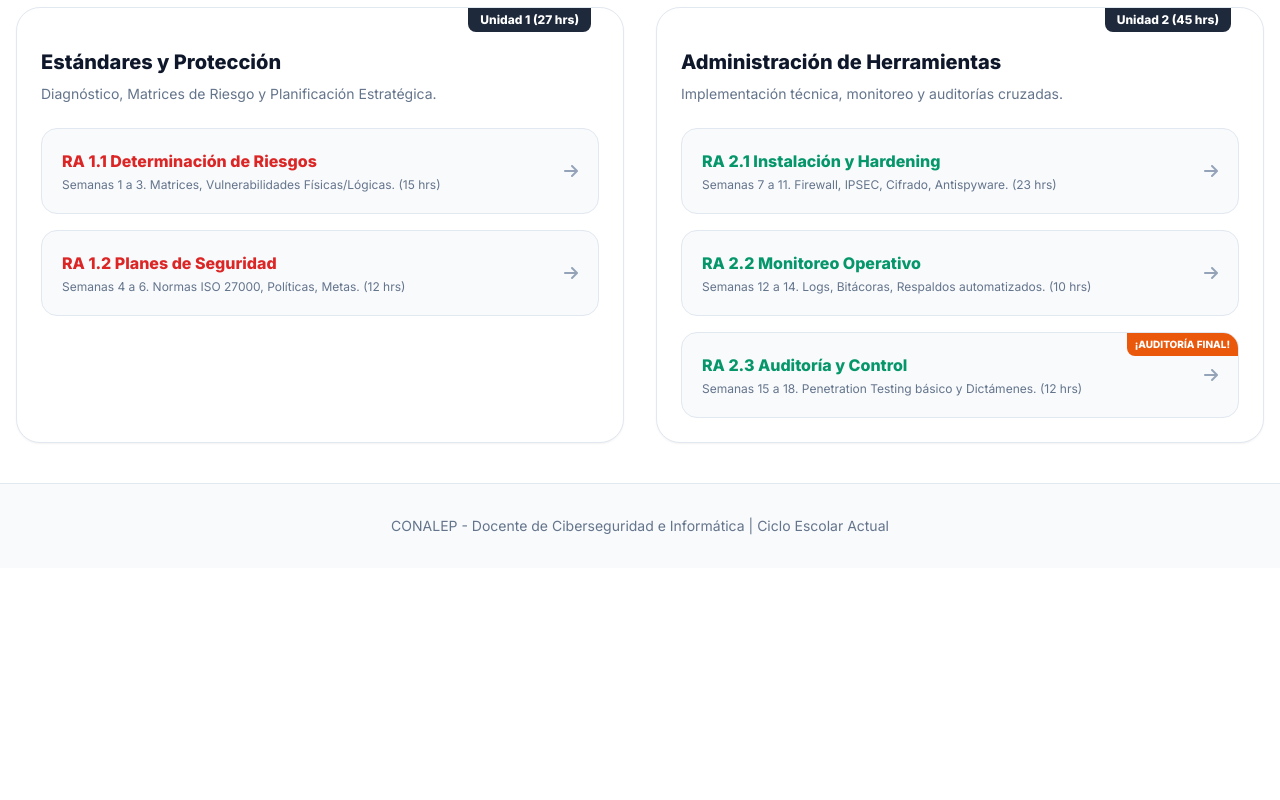
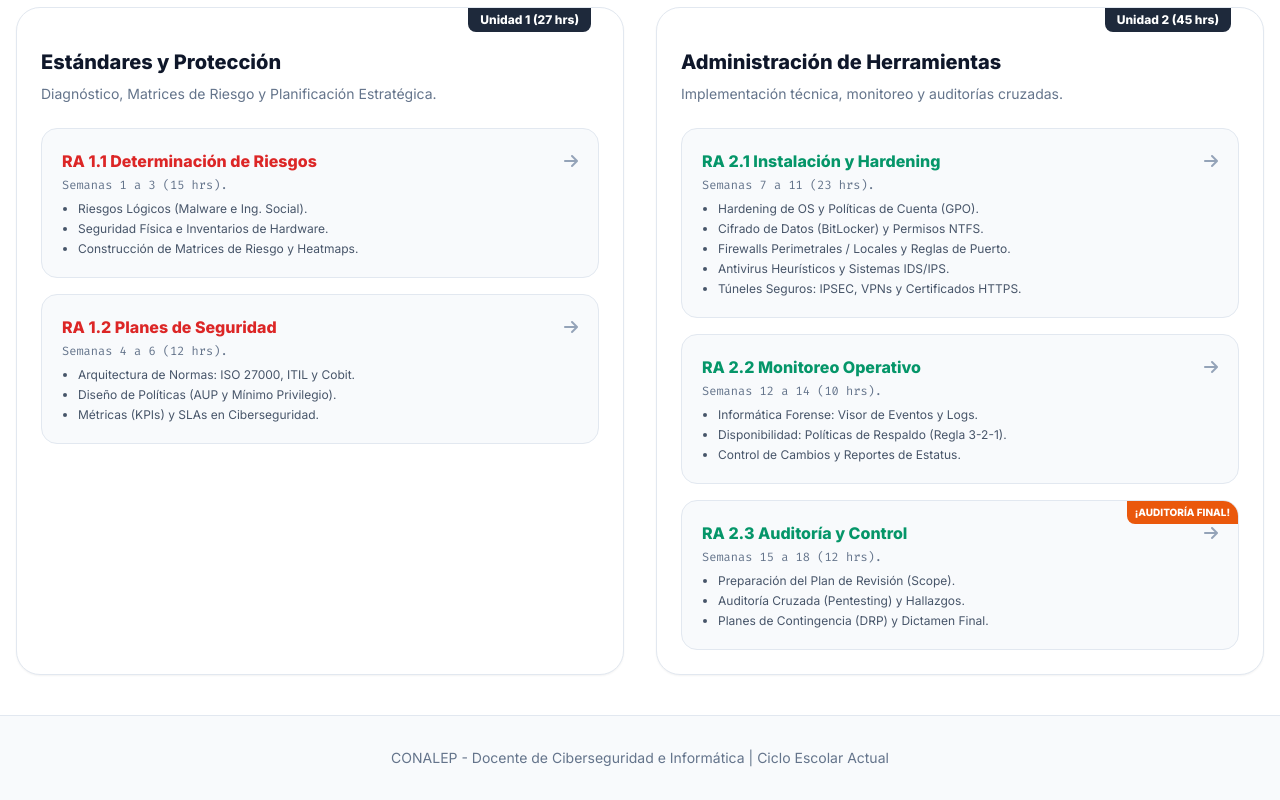
Before and after one commit to moscegr/aplicacionseguridadinformatica, a plain HTML site: page index.html in a window 1280 px wide. Shown: the part 949-1749 px from the top of the page. Before the commit the page ends 1517 px from the top, so only its background shows below. Drawn offline with nearby package versions, Linux system fonts and the light colour scheme.

Commit message:
Update index.html

```diff
--- a/index.html
+++ b/index.html
@@ -91,21 +91,31 @@
 
                 <div class="space-y-4">
                     <a href="tema1_1.html" class="block bg-slate-50 p-5 rounded-2xl border border-slate-200 card-hover transition duration-300">
-                        <div class="flex justify-between items-center">
-                            <div>
+                        <div class="flex justify-between items-start">
+                            <div class="flex-1 pr-4">
                                 <h4 class="font-bold text-primary text-md">RA 1.1 Determinación de Riesgos</h4>
-                                <p class="text-xs text-slate-500 mt-1">Semanas 1 a 3. Matrices, Vulnerabilidades Físicas/Lógicas. (15 hrs)</p>
+                                <p class="text-xs text-slate-500 mt-1 mb-2 font-mono">Semanas 1 a 3 (15 hrs).</p>
+                                <ul class="text-xs text-slate-600 list-disc ml-4 space-y-1">
+                                    <li>Riesgos Lógicos (Malware e Ing. Social).</li>
+                                    <li>Seguridad Física e Inventarios de Hardware.</li>
+                                    <li>Construcción de Matrices de Riesgo y Heatmaps.</li>
+                                </ul>
                             </div>
-                            <i class="fa-solid fa-arrow-right text-slate-400"></i>
+                            <i class="fa-solid fa-arrow-right text-slate-400 mt-1"></i>
                         </div>
                     </a>
                     <a href="tema1_2.html" class="block bg-slate-50 p-5 rounded-2xl border border-slate-200 card-hover transition duration-300">
-                        <div class="flex justify-between items-center">
-                            <div>
+                        <div class="flex justify-between items-start">
+                            <div class="flex-1 pr-4">
                                 <h4 class="font-bold text-primary text-md">RA 1.2 Planes de Seguridad</h4>
-                                <p class="text-xs text-slate-500 mt-1">Semanas 4 a 6. Normas ISO 27000, Políticas, Metas. (12 hrs)</p>
+                                <p class="text-xs text-slate-500 mt-1 mb-2 font-mono">Semanas 4 a 6 (12 hrs).</p>
+                                <ul class="text-xs text-slate-600 list-disc ml-4 space-y-1">
+                                    <li>Arquitectura de Normas: ISO 27000, ITIL y Cobit.</li>
+                                    <li>Diseño de Políticas (AUP y Mínimo Privilegio).</li>
+                                    <li>Métricas (KPIs) y SLAs en Ciberseguridad.</li>
+                                </ul>
                             </div>
-                            <i class="fa-solid fa-arrow-right text-slate-400"></i>
+                            <i class="fa-solid fa-arrow-right text-slate-400 mt-1"></i>
                         </div>
                     </a>
                 </div>
@@ -119,31 +129,48 @@
 
                 <div class="space-y-4">
                     <a href="tema2_1.html" class="block bg-slate-50 p-5 rounded-2xl border border-slate-200 card-hover transition duration-300">
-                        <div class="flex justify-between items-center">
-                            <div>
+                        <div class="flex justify-between items-start">
+                            <div class="flex-1 pr-4">
                                 <h4 class="font-bold text-secondary text-md">RA 2.1 Instalación y Hardening</h4>
-                                <p class="text-xs text-slate-500 mt-1">Semanas 7 a 11. Firewall, IPSEC, Cifrado, Antispyware. (23 hrs)</p>
+                                <p class="text-xs text-slate-500 mt-1 mb-2 font-mono">Semanas 7 a 11 (23 hrs).</p>
+                                <ul class="text-xs text-slate-600 list-disc ml-4 space-y-1">
+                                    <li>Hardening de OS y Políticas de Cuenta (GPO).</li>
+                                    <li>Cifrado de Datos (BitLocker) y Permisos NTFS.</li>
+                                    <li>Firewalls Perimetrales / Locales y Reglas de Puerto.</li>
+                                    <li>Antivirus Heurísticos y Sistemas IDS/IPS.</li>
+                                    <li>Túneles Seguros: IPSEC, VPNs y Certificados HTTPS.</li>
+                                </ul>
                             </div>
-                            <i class="fa-solid fa-arrow-right text-slate-400"></i>
+                            <i class="fa-solid fa-arrow-right text-slate-400 mt-1"></i>
                         </div>
                     </a>
                     <a href="tema2_2.html" class="block bg-slate-50 p-5 rounded-2xl border border-slate-200 card-hover transition duration-300">
-                        <div class="flex justify-between items-center">
-                            <div>
+                        <div class="flex justify-between items-start">
+                            <div class="flex-1 pr-4">
                                 <h4 class="font-bold text-secondary text-md">RA 2.2 Monitoreo Operativo</h4>
-                                <p class="text-xs text-slate-500 mt-1">Semanas 12 a 14. Logs, Bitácoras, Respaldos automatizados. (10 hrs)</p>
+                                <p class="text-xs text-slate-500 mt-1 mb-2 font-mono">Semanas 12 a 14 (10 hrs).</p>
+                                <ul class="text-xs text-slate-600 list-disc ml-4 space-y-1">
+                                    <li>Informática Forense: Visor de Eventos y Logs.</li>
+                                    <li>Disponibilidad: Políticas de Respaldo (Regla 3-2-1).</li>
+                                    <li>Control de Cambios y Reportes de Estatus.</li>
+                                </ul>
                             </div>
-                            <i class="fa-solid fa-arrow-right text-slate-400"></i>
+                            <i class="fa-solid fa-arrow-right text-slate-400 mt-1"></i>
                         </div>
                     </a>
                     <a href="tema2_3.html" class="block bg-slate-50 p-5 rounded-2xl border border-slate-200 card-hover transition duration-300 relative overflow-hidden">
                         <div class="absolute top-0 right-0 bg-accent text-white text-[10px] font-bold px-2 py-1 rounded-bl-lg">¡AUDITORÍA FINAL!</div>
-                        <div class="flex justify-between items-center">
-                            <div>
+                        <div class="flex justify-between items-start">
+                            <div class="flex-1 pr-4">
                                 <h4 class="font-bold text-secondary text-md">RA 2.3 Auditoría y Control</h4>
-                                <p class="text-xs text-slate-500 mt-1">Semanas 15 a 18. Penetration Testing básico y Dictámenes. (12 hrs)</p>
+                                <p class="text-xs text-slate-500 mt-1 mb-2 font-mono">Semanas 15 a 18 (12 hrs).</p>
+                                <ul class="text-xs text-slate-600 list-disc ml-4 space-y-1">
+                                    <li>Preparación del Plan de Revisión (Scope).</li>
+                                    <li>Auditoría Cruzada (Pentesting) y Hallazgos.</li>
+                                    <li>Planes de Contingencia (DRP) y Dictamen Final.</li>
+                                </ul>
                             </div>
-                            <i class="fa-solid fa-arrow-right text-slate-400"></i>
+                            <i class="fa-solid fa-arrow-right text-slate-400 mt-1"></i>
                         </div>
                     </a>
                 </div>
```
